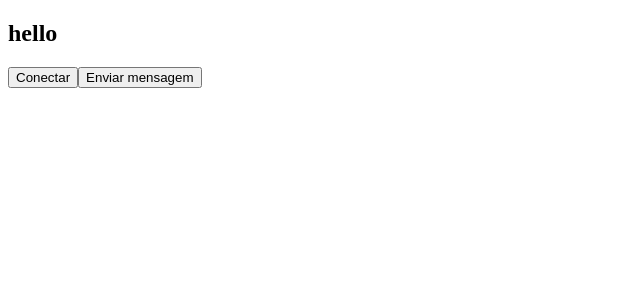
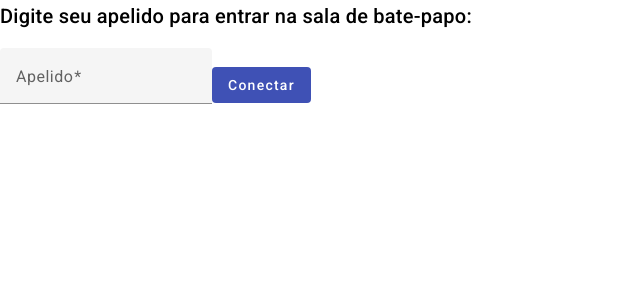
Before and after one commit to oliveiravitor32/Chat_em_Tempo_Real-FullStack-WebSocket-Angular-Java, an Angular app in the folder front_end_angular/: page / in a window 1280 px wide. Shown: the top 300 px of the page, without its empty margins (0-640 px from the left). Built offline with nearby package versions, Linux system fonts and the light colour scheme.

Commit message:
Adiciona Angular Material

```diff
--- a/front_end_angular/angular.json
+++ b/front_end_angular/angular.json
@@ -24,7 +24,10 @@
             "tsConfig": "tsconfig.app.json",
             "inlineStyleLanguage": "scss",
             "assets": ["src/favicon.ico", "src/assets"],
-            "styles": ["src/styles.scss"],
+            "styles": [
+              "@angular/material/prebuilt-themes/indigo-pink.css",
+              "src/styles.scss"
+            ],
             "scripts": []
           },
           "configurations": {
@@ -76,7 +79,10 @@
             "tsConfig": "tsconfig.spec.json",
             "inlineStyleLanguage": "scss",
             "assets": ["src/favicon.ico", "src/assets"],
-            "styles": ["src/styles.scss"],
+            "styles": [
+              "@angular/material/prebuilt-themes/indigo-pink.css",
+              "src/styles.scss"
+            ],
             "scripts": []
           }
         }
--- a/front_end_angular/package.json
+++ b/front_end_angular/package.json
@@ -11,13 +11,16 @@
   "private": true,
   "dependencies": {
     "@angular/animations": "^17.3.0",
+    "@angular/cdk": "^17.3.10",
     "@angular/common": "^17.3.0",
     "@angular/compiler": "^17.3.0",
     "@angular/core": "^17.3.0",
     "@angular/forms": "^17.3.0",
+    "@angular/material": "^17.3.10",
     "@angular/platform-browser": "^17.3.0",
     "@angular/platform-browser-dynamic": "^17.3.0",
     "@angular/router": "^17.3.0",
+    "angular-material": "^1.2.5",
     "net": "^1.0.2",
     "quill": "^2.0.2",
     "rxjs": "~7.8.0",
--- a/front_end_angular/src/app/app.component.html
+++ b/front_end_angular/src/app/app.component.html
@@ -1,5 +1,25 @@
-<h2>hello</h2>
-
-<button (click)="connect()">Conectar</button>
-
-<button (click)="sendMessage()">Enviar mensagem</button>
+<form class="register-form" (ngSubmit)="onSubmit()">
+  <h2 class="register-form__title">
+    Digite seu apelido para entrar na sala de bate-papo:
+  </h2>
+  <mat-form-field class="register-form__input-field">
+    <mat-label>Apelido</mat-label>
+    <input
+      type="text"
+      matInput
+      [formControl]="username"
+      placeholder="Ex. Bob"
+    />
+    @if (this.username.hasError('required')) {
+    <mat-error>Seu nome está <strong>inválido.</strong></mat-error>
+    }
+  </mat-form-field>
+  <button
+    mat-flat-button
+    class="register-form__button"
+    type="submit"
+    color="primary"
+  >
+    Conectar
+  </button>
+</form>
--- a/front_end_angular/src/app/app.component.ts
+++ b/front_end_angular/src/app/app.component.ts
@@ -1,22 +1,44 @@
 import { Component } from '@angular/core';
+import { FormControl, ReactiveFormsModule, Validators } from '@angular/forms';
 import { RouterOutlet } from '@angular/router';
+
+import { MatButtonModule } from '@angular/material/button';
+import { MatFormFieldModule } from '@angular/material/form-field';
+import { MatInputModule } from '@angular/material/input';
+
 import SockJS from 'sockjs-client';
 import * as Stomp from 'stompjs';
 
 @Component({
   selector: 'app-root',
   standalone: true,
-  imports: [RouterOutlet],
+  imports: [
+    RouterOutlet,
+    ReactiveFormsModule,
+    MatInputModule,
+    MatFormFieldModule,
+    MatButtonModule,
+  ],
   templateUrl: './app.component.html',
   styleUrl: './app.component.scss',
 })
 export class AppComponent {
   title = 'ws_front_end';
 
-  username: String = 'Guest';
   socketClient: any = null;
 
-  connect() {
+  username: FormControl = new FormControl('', [
+    Validators.required,
+    Validators.minLength(3),
+  ]);
+
+  onSubmit() {
+    const IS_USERNAME_VALID = this.username.valid;
+    if (!IS_USERNAME_VALID) {
+      console.log('invalid');
+      return;
+    }
+
     let ws = new SockJS('http://localhost:8080/ws');
     this.socketClient = Stomp.over(ws);
 
@@ -35,7 +57,11 @@
     this.socketClient.send(
       '/app/chat.addUser',
       {},
-      JSON.stringify({ sender: this.username, content: '', type: 'JOIN' })
+      JSON.stringify({
+        sender: this.username.value,
+        content: '',
+        type: 'JOIN',
+      })
     );
   }
 
@@ -50,7 +76,7 @@
 
     if (message && this.socketClient) {
       const chatMessage = {
-        sender: this.username,
+        sender: this.username.value,
         content: message,
         type: 'CHAT',
       };
--- a/front_end_angular/src/app/app.config.ts
+++ b/front_end_angular/src/app/app.config.ts
@@ -2,7 +2,8 @@
 import { provideRouter } from '@angular/router';
 
 import { routes } from './app.routes';
+import { provideAnimationsAsync } from '@angular/platform-browser/animations/async';
 
 export const appConfig: ApplicationConfig = {
-  providers: [provideRouter(routes)]
+  providers: [provideRouter(routes), provideAnimationsAsync()]
 };
--- a/front_end_angular/src/index.html
+++ b/front_end_angular/src/index.html
@@ -6,8 +6,10 @@
   <base href="/">
   <meta name="viewport" content="width=device-width, initial-scale=1">
   <link rel="icon" type="image/x-icon" href="favicon.ico">
+  <link href="https://fonts.googleapis.com/css2?family=Roboto:wght@300;400;500&display=swap" rel="stylesheet">
+  <link href="https://fonts.googleapis.com/icon?family=Material+Icons" rel="stylesheet">
 </head>
-<body>
+<body class="mat-typography">
   <app-root></app-root>
 </body>
 </html>
--- a/front_end_angular/src/styles.scss
+++ b/front_end_angular/src/styles.scss
@@ -1 +1,4 @@
 /* You can add global styles to this file, and also import other style files */
+
+html, body { height: 100%; }
+body { margin: 0; font-family: Roboto, "Helvetica Neue", sans-serif; }
```
Also changed, not shown: 1 other file (tests, documents, lock files or other folders).
